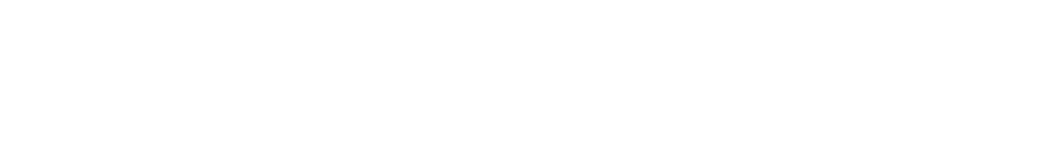
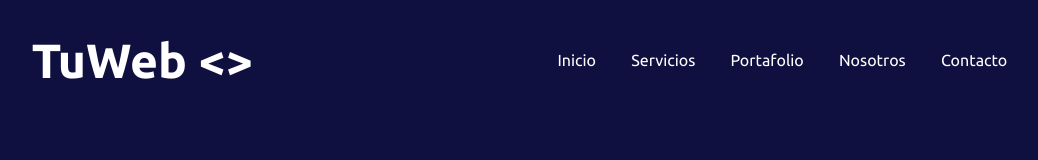
Before and after one commit to chuy-labs/TuWeb, a plain HTML site: page index.html in a window 1280 px wide. Shown: the whole page, without its empty margins (90-1128 px from the left). Drawn offline with Linux system fonts and the light colour scheme.

Commit message:
:construction: Creando el header
Escribiendo el código del header

```diff
--- /dev/null
+++ b/css/index.css
@@ -0,0 +1,131 @@
+:root {
+    --fuente: 'Ubuntu', sans-serif;;
+    --primario: #0F103F;
+    --secundario: #1C1C65;
+    --extra: #2F2F8A;
+    --accent: #C961DE;
+    --divider: #2954A3;
+    --blanco: #ffffff;
+    --negro: #000000;
+}
+
+html {
+    box-sizing: border-box;
+    /* Ya se puede utilizar medidas en rem */
+    font-size: 62.5%;
+}
+
+*,
+*:before,
+*:after {
+    box-sizing: inherit;
+}
+
+body {
+    background-color: var(--primario);
+    font-family: var(--fuente);
+    font-size: 1.6rem;
+    line-height: 1.6;
+    margin: 0;
+    padding: 0;
+}
+
+/* Globales */
+.contenedor {
+    width: min(90%, 120rem);
+    margin: 0 auto;
+}
+
+a {
+    text-decoration: none;
+}
+
+h1,
+h2,
+h3,
+h4 {
+    font-family: var(--fuenteHeading);
+    line-height: 1.2;
+}
+
+h1 {
+    font-size: 4.8rem;
+}
+
+h2 {
+    font-size: 4rem;
+}
+
+h3 {
+    font-size: 3.2rem;
+}
+
+h4 {
+    font-size: 2.8rem;
+}
+
+img {
+    max-width: 100%;
+}
+
+/* .boton {
+    display: block;
+    font-family: var(--fuenteHeading);
+    color: var(--blanco);
+    text-align: center;
+    padding: 1rem 3rem;
+    font-size: 1.8rem;
+    text-transform: uppercase;
+    font-weight: 700;
+    margin-bottom: 2rem;
+    border: none;
+}
+
+@media (min-width: 768px) {
+    .boton {
+        display: inline-block;
+    }
+}
+
+.boton:hover {
+    cursor: pointer;
+}
+
+.boton--primario {
+    background-color: var(--negro);
+}
+
+.boton--secundario {
+    background-color: var(--primario);
+} */
+
+
+/* Utilities */
+
+
+/* Header */
+.header {
+    display: flex;
+    justify-content: space-around;
+    align-items: center;
+}
+
+.header--title {
+    color: var(--blanco);
+}
+
+.header--title__svg {
+    /* Por definir */
+}
+
+.header--nav {
+    display: flex;
+    margin: 3rem;
+    justify-content: space-evenly;
+    width: 40%;
+}
+
+.header--nav__link {
+    color: var(--blanco);
+    margin: 0.4rem;
+}
--- a/index.html
+++ b/index.html
@@ -1,12 +1,48 @@
 <!DOCTYPE html>
-<html lang="en">
+<html lang="es">
 <head>
     <meta charset="UTF-8">
     <meta http-equiv="X-UA-Compatible" content="IE=edge">
     <meta name="viewport" content="width=device-width, initial-scale=1.0">
-    <title>Document</title>
+    <link rel="preconnect" href="https://fonts.googleapis.com">
+    <link rel="preconnect" href="https://fonts.gstatic.com" crossorigin>
+    <link href="https://fonts.googleapis.com/css2?family=Ubuntu:wght@400;500;700&display=swap" rel="stylesheet">
+    <link rel="stylesheet" href="./css/index.css">
+    <title>TuWeb</title>
 </head>
 <body>
+    <header class="header">
+        <h1 class="header--title">TuWeb <span class="header--title__svg"><></span></h1>
 
+        <nav class="header--nav">
+            <a href="/" class="header--nav__link">Inicio</a>
+
+            <a href="#" class="header--nav__link">Servicios</a>
+
+            <a href="#" class="header--nav__link">Portafolio</a>
+
+            <a href="#" class="header--nav__link">Nosotros</a>
+
+            <a href="#" class="header--nav__link">Contacto</a>
+        </nav>
+    </header>
+
+    <section>
+
+    </section>
+
+    <main>
+        <section>
+
+        </section>
+    </main>
+
+    <section>
+        <form action=""></form>
+    </section>
+
+    <footer>
+
+    </footer>
 </body>
 </html>
```
